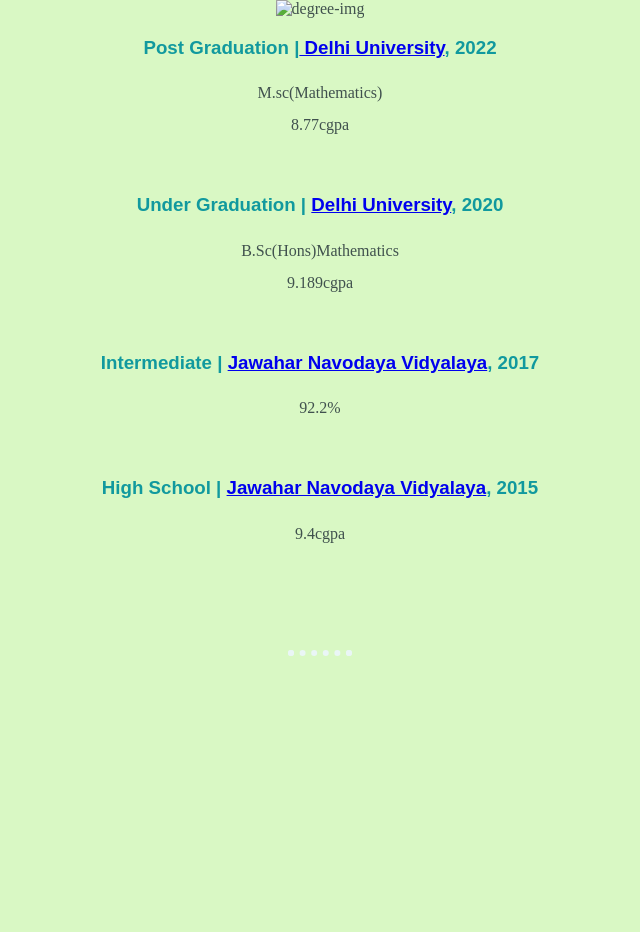
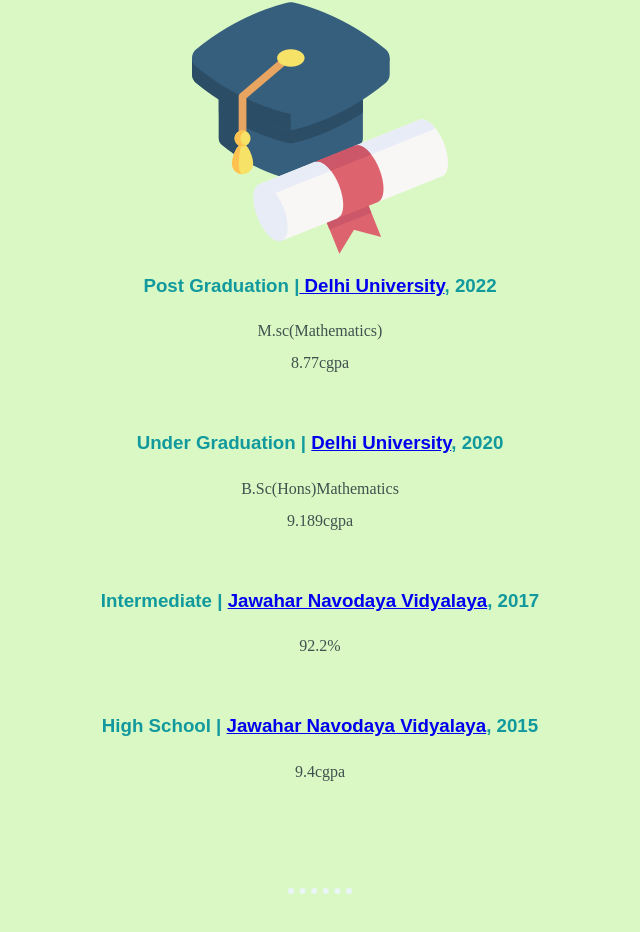
Before and after one commit to Sachi-tech/personal-website, a plain HTML site: page education.html in a window 1280 px wide. Shown: the whole page, without its empty margins (320-960 px from the left). Before the commit the page ends 800 px from the top, so only its background shows below. Drawn offline with Linux system fonts and the light colour scheme; files that its build step writes are made by us from their sources.

Commit message:
Update education.html

```diff
--- a/education.html
+++ b/education.html
@@ -6,7 +6,7 @@
     </head>
     <body
     <div class="siksha">
-        <img class="technical" src="images/education.png" alt="degree-img">
+        <img class="technical" src="education.png" alt="degree-img">
         <h3>Post Graduation |<a class="institute" href="http://www.du.ac.in/"> Delhi University</a>, 2022</h3>
         <p>M.sc(Mathematics)<br>8.77cgpa</p><br>
         <h3>Under Graduation | <a class="institute" href="http://www.du.ac.in/"> Delhi University</a>, 2020</h3>
```
